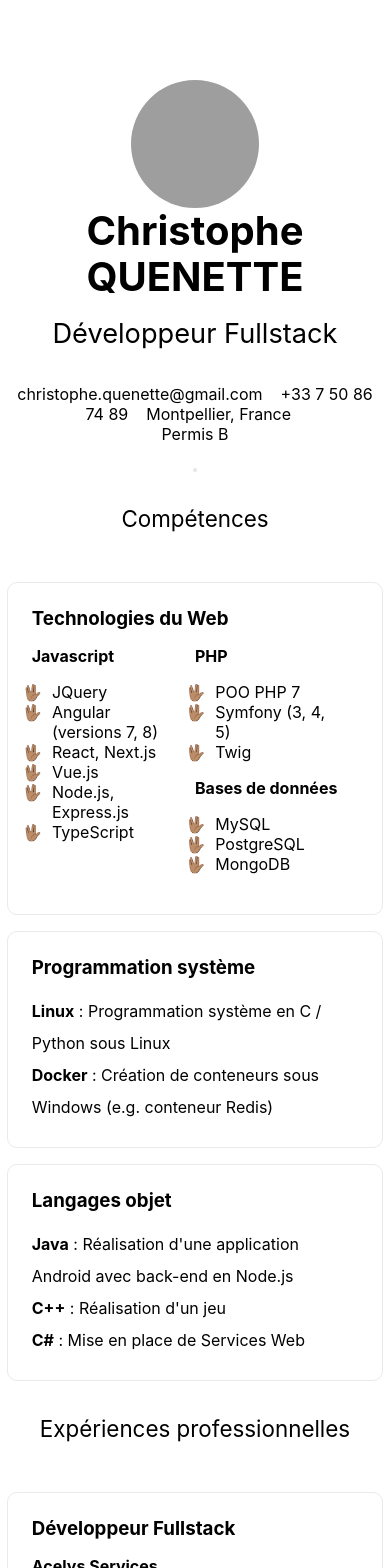
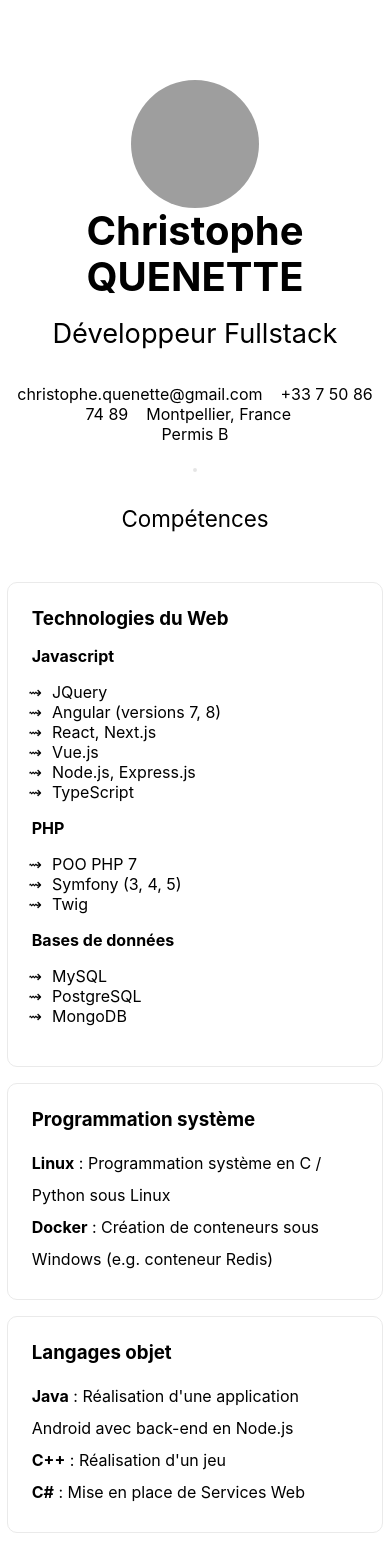
Before and after one commit to cmamon/cv, a Next.js app: page / in a window 390 px wide. Shown: the top 1568 px of the page. Built offline with nearby package versions, Linux system fonts and the light colour scheme; grey boxes are pictures that could not be loaded.

Commit message:
Improve responsiveness

```diff
--- a/styles/Home.module.css
+++ b/styles/Home.module.css
@@ -130,7 +130,7 @@ footer .social_logo {
 }
 
 .card ul {
-  list-style-type: '🖖🏽';
+  list-style-type: '⇝';
   padding-inline-start: 1ch;
 }
 
@@ -160,6 +160,12 @@ footer .social_logo {
   }
 }
 
+@media (max-width: 500px) {
+  .row {
+    flex-direction: column;
+  }
+}
+
 @media screen and (max-width: 350px) {
   .personal_infos span:nth-of-type(1) {
     display: block;
```
